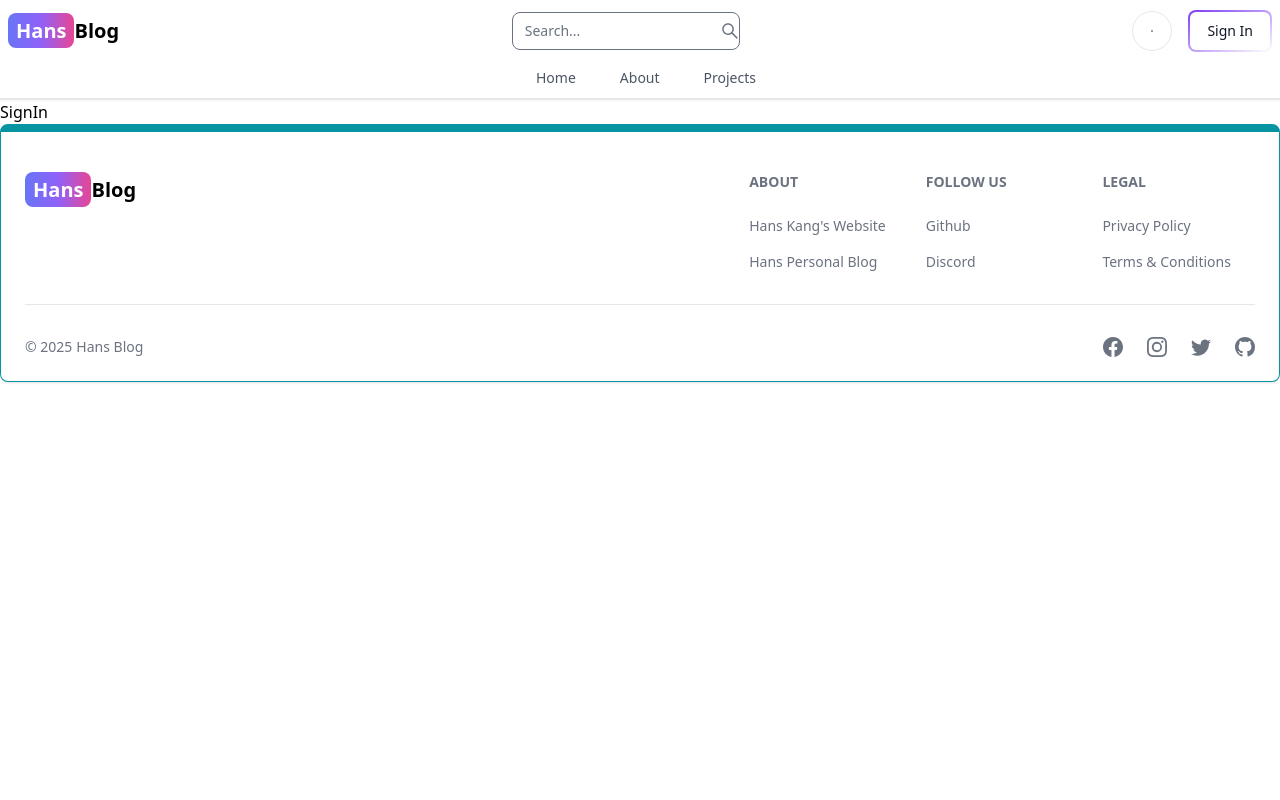
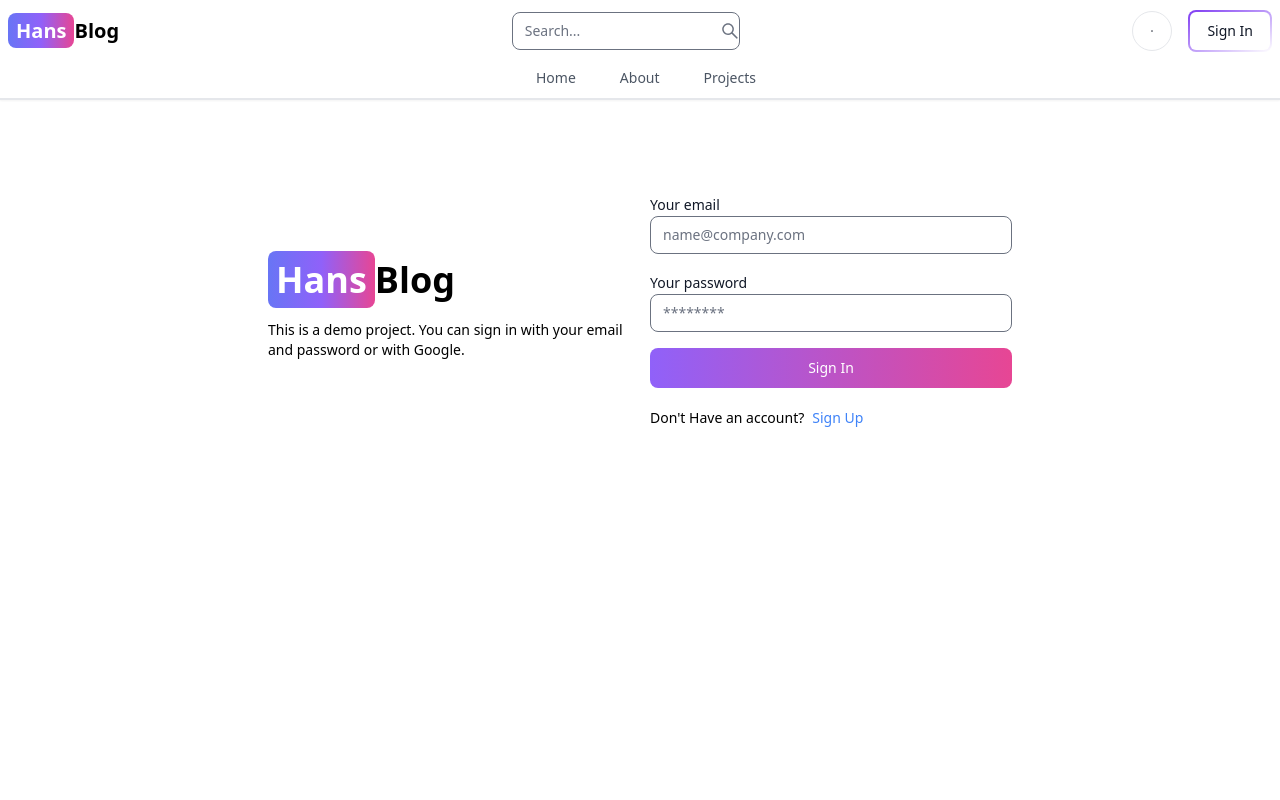
Before and after one commit to hanskkangg/hans_blog_new_repo, a React (Vite) app in the folder client/: page /sign-in in a window 1280 px wide. Shown: the top 800 px of the page. Built offline with nearby package versions, Linux system fonts and the light colour scheme.

Commit message:
signin page functionality complete

```diff
--- a/client/src/pages/SignIn.jsx
+++ b/client/src/pages/SignIn.jsx
@@ -1,9 +1,107 @@
-import React from 'react'
+import { Alert, Button, Label, Spinner, TextInput } from 'flowbite-react';
+import { useState } from 'react';
+import { Link, useNavigate } from 'react-router-dom';
 
-const SignIn = () => {
+export default function SignIn() {
+  const [formData, setFormData] = useState({});
+  const [errorMessage, setErrorMessage] = useState(null);
+  const [loading, setLoading] = useState(false);
+  const navigate = useNavigate();
+  const handleChange = (e) => {
+    setFormData({ ...formData, [e.target.id]: e.target.value.trim() });
+  };
+  const handleSubmit = async (e) => {
+    e.preventDefault();
+    if (!formData.email || !formData.password) {
+      return setErrorMessage('Please fill out all fields.');
+    }
+    try {
+      setLoading(true);
+      setErrorMessage(null);
+      const res = await fetch('/api/auth/signin', {
+        method: 'POST',
+        headers: { 'Content-Type': 'application/json' },
+        body: JSON.stringify(formData),
+      });
+      const data = await res.json();
+      if (data.success === false) {
+        return setErrorMessage(data.message);
+      }
+      setLoading(false);
+      if(res.ok) {
+        navigate('/');
+      }
+    } catch (error) {
+      setErrorMessage(error.message);
+      setLoading(false);
+    }
+  };
   return (
-    <div>SignIn</div>
-  )
+    <div className='min-h-screen mt-20'>
+      <div className='flex p-3 max-w-3xl mx-auto flex-col md:flex-row md:items-center gap-5'>
+        {/* left */}
+        <div className='flex-1'>
+          <Link to='/' className='font-bold dark:text-white text-4xl'>
+            <span className='px-2 py-1 bg-gradient-to-r from-indigo-500 via-purple-500 to-pink-500 rounded-lg text-white'>
+              Hans
+            </span>
+            Blog
+          </Link>
+          <p className='text-sm mt-5'>
+            This is a demo project. You can sign in with your email and password
+            or with Google.
+          </p>
+        </div>
+        {/* right */}
+
+        <div className='flex-1'>
+          <form className='flex flex-col gap-4' onSubmit={handleSubmit}>
+            <div>
+              <Label value='Your email' />
+              <TextInput
+                type='email'
+                placeholder='name@company.com'
+                id='email'
+                onChange={handleChange}
+              />
+            </div>
+            <div>
+              <Label value='Your password' />
+              <TextInput
+                type='password'
+                placeholder='********'
+                id='password'
+                onChange={handleChange}
+              />
+            </div>
+            <Button
+              gradientDuoTone='purpleToPink'
+              type='submit'
+              disabled={loading}
+            >
+              {loading ? (
+                <>
+                  <Spinner size='sm' />
+                  <span className='pl-3'>Loading...</span>
+                </>
+              ) : (
+                'Sign In'
+              )}
+            </Button>
+          </form>
+          <div className='flex gap-2 text-sm mt-5'>
+            <span>Don't Have an account?</span>
+            <Link to='/sign-up' className='text-blue-500'>
+              Sign Up
+            </Link>
+          </div>
+          {errorMessage && (
+            <Alert className='mt-5' color='failure'>
+              {errorMessage}
+            </Alert>
+          )}
+        </div>
+      </div>
+    </div>
+  );
 }
-
-export default SignIn
```
